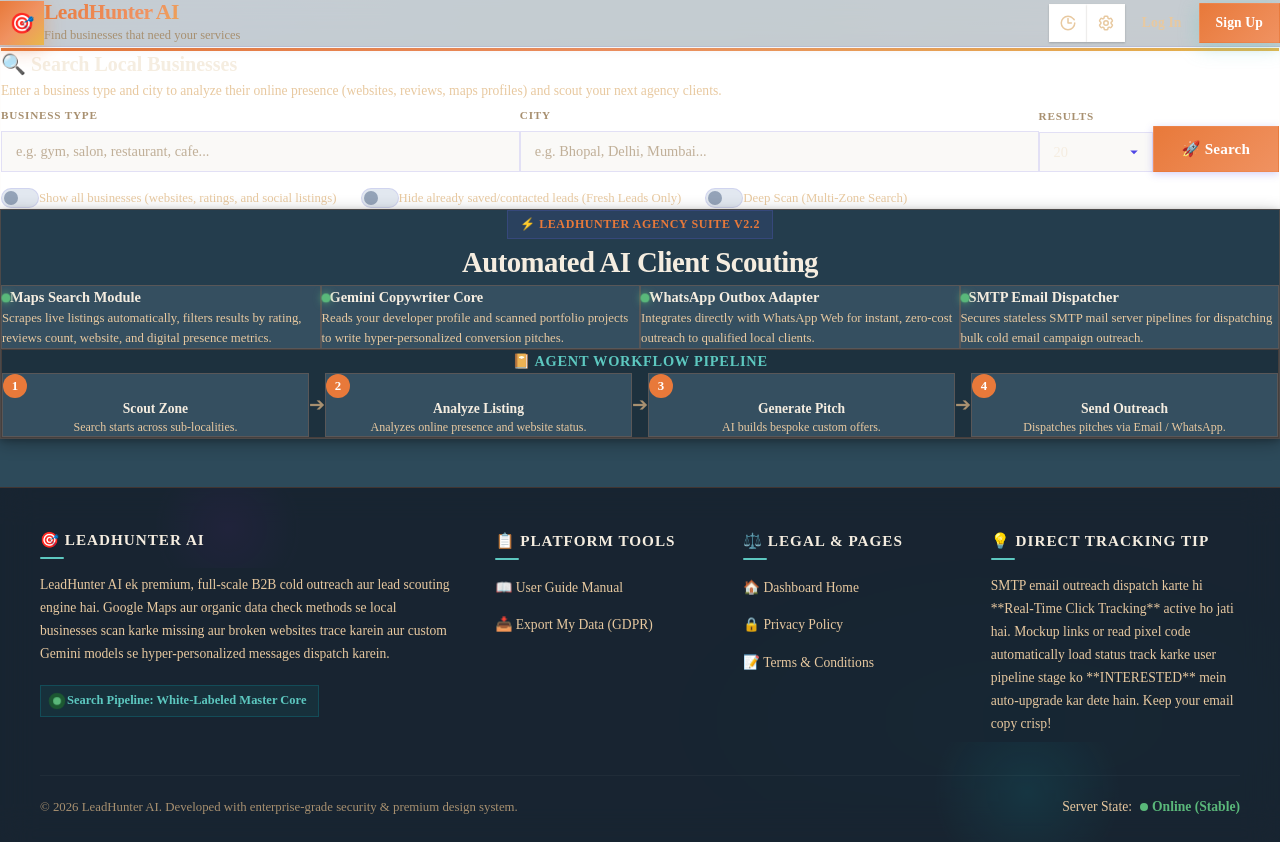
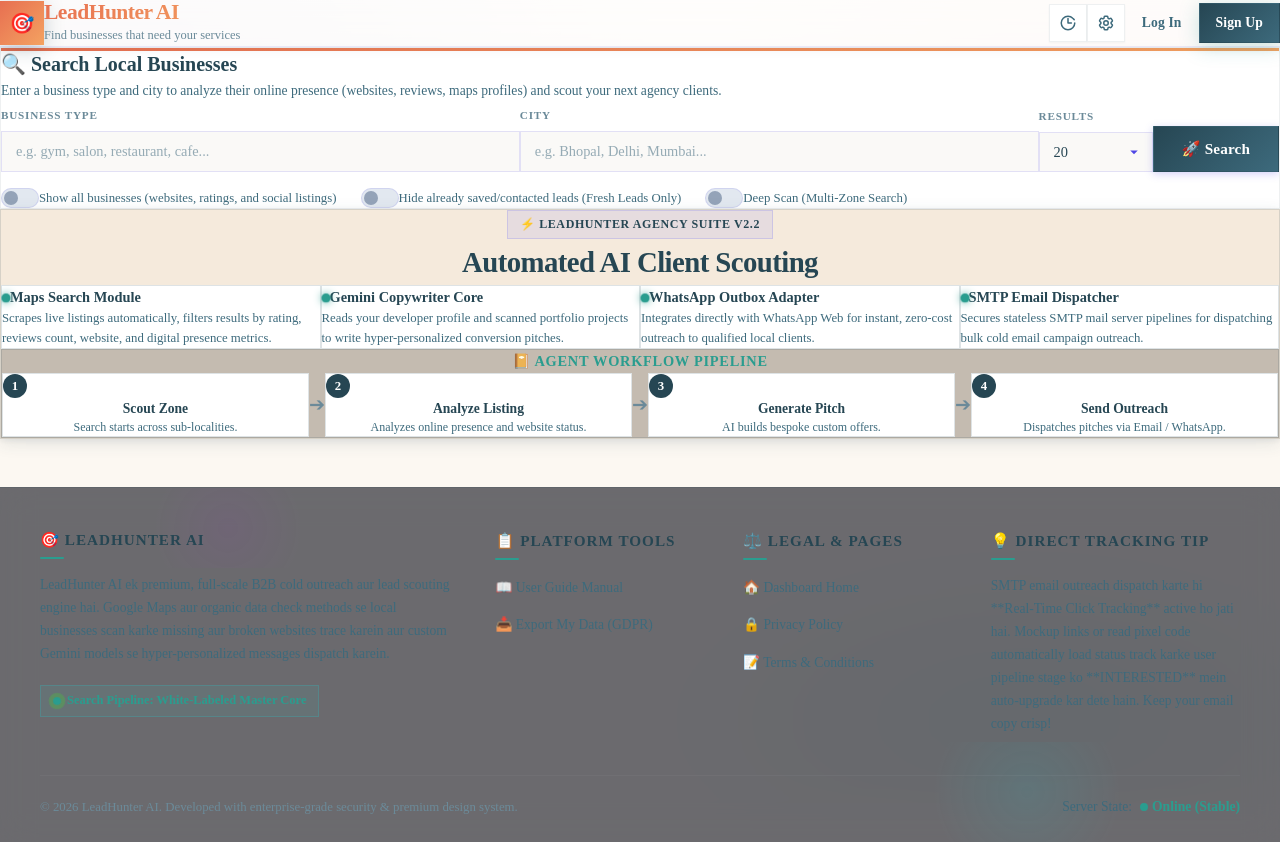
Before and after one commit to vedicagrawal12/ai_agent-, a Flask app: page / in a window 1280 px wide. Run offline with Flask 3, Linux system fonts and the light colour scheme; some libraries are stand-ins or nearby versions.

Commit message:
Update CSS variables for new light theme

```diff
--- a/static/css/style.css
+++ b/static/css/style.css
@@ -14,61 +14,61 @@
 
 /* ---- CSS Variables (Design Tokens) ---- */
 :root {
-    /* ============ SUNSET BOULEVARD THEME ============ */
-    --bg-primary:    #2d4a5a;
-    --bg-secondary:  #243d4d;
-    --bg-card:       #354f60;
-    --bg-card-hover: #3d5a6d;
-    --bg-input:      #2a4455;
-    --bg-input-focus:#324d5e;
-
-    --text-primary:   #f5ede0;
-    --text-secondary: #e8c9a0;
-    --text-muted:     #a89070;
-    --text-accent:    #e8793a;
+    /* ============ SUNSET BOULEVARD LIGHT THEME ============ */
+    --bg-primary:    #fcf8f2;   /* very light warm sand */
+    --bg-secondary:  #f5eadc;   /* slightly darker sand */
+    --bg-card:       #ffffff;   /* white cards for contrast */
+    --bg-card-hover: #fffdfa;
+    --bg-input:      #ffffff;
+    --bg-input-focus:#fcf8f2;
+
+    --text-primary:   #264653;  /* deep teal/slate */
+    --text-secondary: #3d6a7c;  /* softer teal */
+    --text-muted:     #6b8a99;  /* muted slate */
+    --text-accent:    #e76f51;  /* burnt orange accent */
     --text-on-dark:   #ffffff;
 
-    --accent-cyan:   #5dc8c0;
-    --accent-violet: #c46b9a;
-    --accent-purple: #a05a8a;
-    --accent-green:  #5ab87a;
-    --accent-amber:  #e8b84b;
-    --accent-orange: #e8793a;
+    --accent-cyan:   #2a9d8f;   /* deeper teal */
+    --accent-violet: #a05a8a;
+    --accent-purple: #c46b9a;
+    --accent-green:  #2a9d8f;   /* ocean depth green */
+    --accent-amber:  #e9c46a;   /* warm sand */
+    --accent-orange: #e76f51;   /* burnt orange */
     --accent-red:    #d4544a;
-    --accent-blue:   #e8793a;
-    --accent-coral:  #f09261;
-    --accent-teal:   #5dc8c0;
-    --accent-sky:    #7ab8d0;
-
-    --border-color: rgba(232, 121, 58, 0.20);
-    --border-hover: rgba(232, 121, 58, 0.45);
-    --border-card:  rgba(245, 237, 224, 0.10);
-
-    --gradient-primary:   linear-gradient(135deg, #e8793a 0%, #f09261 50%, #e8b84b 100%);
-    --gradient-coral:     linear-gradient(135deg, #f09261 0%, #e8793a 100%);
-    --gradient-teal:      linear-gradient(135deg, #5dc8c0 0%, #3a9e95 100%);
-    --gradient-warm:      linear-gradient(180deg, #2d4a5a 0%, #243d4d 100%);
-    --gradient-card:      linear-gradient(145deg, #354f60 0%, #3d5a6d 100%);
-    --gradient-indigo:    linear-gradient(135deg, #e8793a 0%, #f09261 100%);
-    --gradient-hero:      linear-gradient(135deg, #2d4a5a 0%, #243d4d 100%);
-    --gradient-header:    linear-gradient(90deg, #243d4d 0%, #2d4a5a 100%);
-    --gradient-sidebar:   linear-gradient(180deg, #243d4d 0%, #1e3340 100%);
-    --gradient-glow:      linear-gradient(135deg, rgba(232,121,58,0.12) 0%, rgba(240,146,97,0.08) 100%);
-
-    --shadow-xs:  0 1px 2px rgba(0, 0, 0, 0.20);
-    --shadow-sm:  0 2px 8px rgba(0, 0, 0, 0.25), 0 1px 3px rgba(0, 0, 0, 0.15);
-    --shadow-md:  0 4px 16px rgba(0, 0, 0, 0.30), 0 2px 6px rgba(0, 0, 0, 0.18);
-    --shadow-lg:  0 12px 36px rgba(0, 0, 0, 0.35), 0 4px 12px rgba(0, 0, 0, 0.20);
-    --shadow-xl:  0 24px 64px rgba(0, 0, 0, 0.40), 0 8px 20px rgba(0, 0, 0, 0.25);
-
-    --shadow-glow-cyan:   0 4px 20px rgba(93, 200, 192, 0.35);
-    --shadow-glow-violet: 0 4px 20px rgba(196, 107, 154, 0.30);
-    --shadow-glow-green:  0 4px 20px rgba(90, 184, 122, 0.30);
-    --shadow-glow-orange: 0 4px 20px rgba(232, 121, 58, 0.40);
-    --shadow-glow-red:    0 4px 20px rgba(212, 84, 74, 0.30);
-    --shadow-glow-amber:  0 4px 20px rgba(232, 184, 75, 0.35);
-    --shadow-glow-blue:   0 4px 20px rgba(232, 121, 58, 0.40);
-    --shadow-glow-coral:  0 4px 20px rgba(240, 146, 97, 0.40);
+    --accent-blue:   #264653;   /* deep slate */
+    --accent-coral:  #f4a261;   /* coral */
+    --accent-teal:   #2a9d8f;
+    --accent-sky:    #457b9d;
+
+    --border-color: rgba(38, 70, 83, 0.15);
+    --border-hover: rgba(231, 111, 81, 0.35);
+    --border-card:  rgba(38, 70, 83, 0.08);
+
+    --gradient-primary:   linear-gradient(135deg, #e76f51 0%, #f4a261 100%);
+    --gradient-coral:     linear-gradient(135deg, #f4a261 0%, #e9c46a 100%);
+    --gradient-teal:      linear-gradient(135deg, #2a9d8f 0%, #264653 100%);
+    --gradient-warm:      linear-gradient(180deg, #fcf8f2 0%, #f5eadc 100%);
+    --gradient-card:      linear-gradient(145deg, #ffffff 0%, #fffdfa 100%);
+    --gradient-indigo:    linear-gradient(135deg, #264653 0%, #3d6a7c 100%);
+    --gradient-hero:      linear-gradient(135deg, #f5eadc 0%, #fcf8f2 100%);
+    --gradient-header:    linear-gradient(90deg, #fcf8f2 0%, #f5eadc 100%);
+    --gradient-sidebar:   linear-gradient(180deg, #f5eadc 0%, #ebd7be 100%);
+    --gradient-glow:      linear-gradient(135deg, rgba(231,111,81,0.12) 0%, rgba(244,162,97,0.08) 100%);
+
+    --shadow-xs:  0 1px 2px rgba(38, 70, 83, 0.05);
+    --shadow-sm:  0 2px 8px rgba(38, 70, 83, 0.08), 0 1px 3px rgba(38, 70, 83, 0.04);
+    --shadow-md:  0 4px 16px rgba(38, 70, 83, 0.12), 0 2px 6px rgba(38, 70, 83, 0.06);
+    --shadow-lg:  0 12px 36px rgba(38, 70, 83, 0.16), 0 4px 12px rgba(38, 70, 83, 0.08);
+    --shadow-xl:  0 24px 64px rgba(38, 70, 83, 0.20), 0 8px 20px rgba(38, 70, 83, 0.10);
+
+    --shadow-glow-cyan:   0 4px 20px rgba(42, 157, 143, 0.25);
+    --shadow-glow-violet: 0 4px 20px rgba(160, 90, 138, 0.25);
+    --shadow-glow-green:  0 4px 20px rgba(42, 157, 143, 0.25);
+    --shadow-glow-orange: 0 4px 20px rgba(231, 111, 81, 0.30);
+    --shadow-glow-red:    0 4px 20px rgba(212, 84, 74, 0.25);
+    --shadow-glow-amber:  0 4px 20px rgba(233, 196, 106, 0.30);
+    --shadow-glow-blue:   0 4px 20px rgba(38, 70, 83, 0.25);
+    --shadow-glow-coral:  0 4px 20px rgba(244, 162, 97, 0.30);
   }
 
 /* ---- Reset & Base ---- */
```
